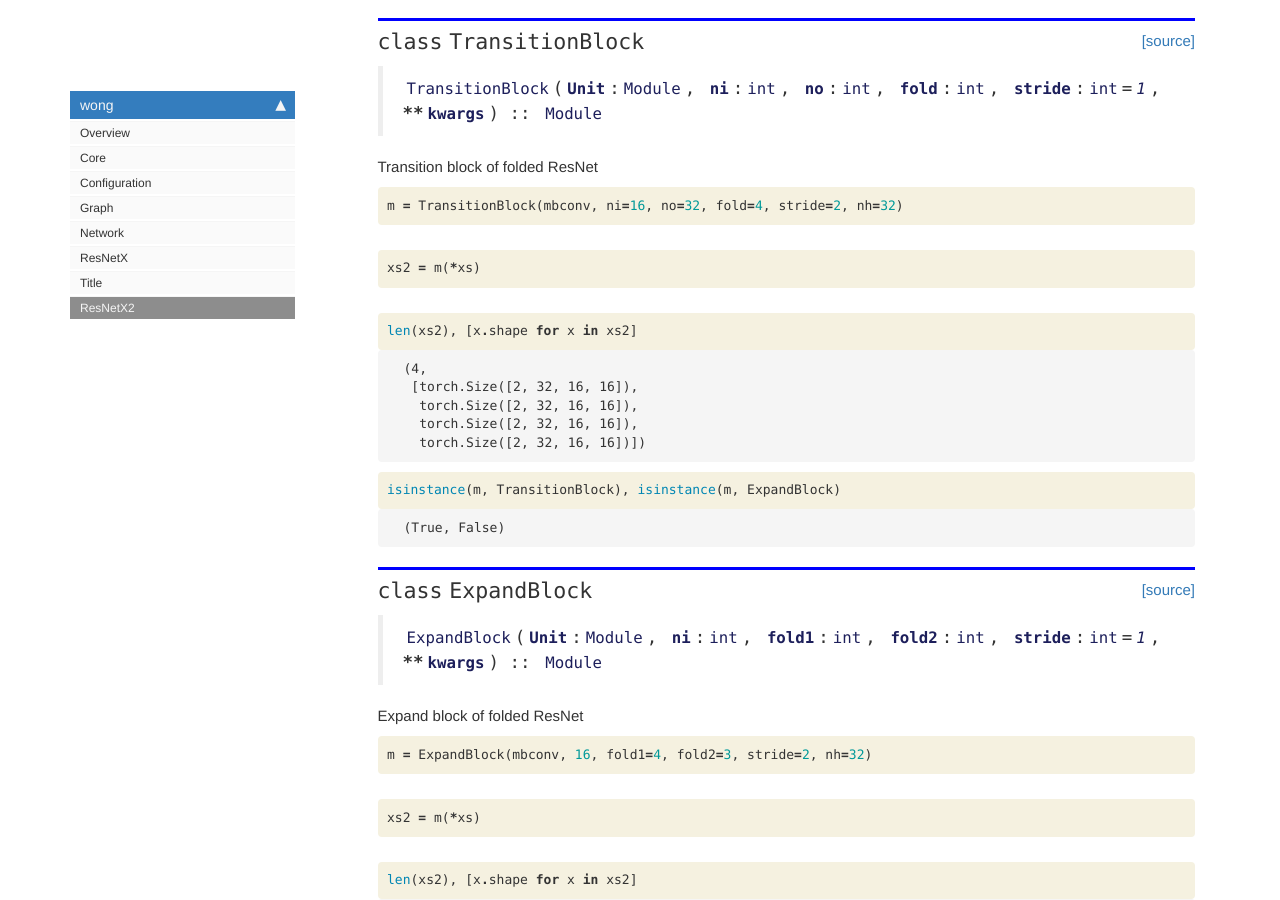
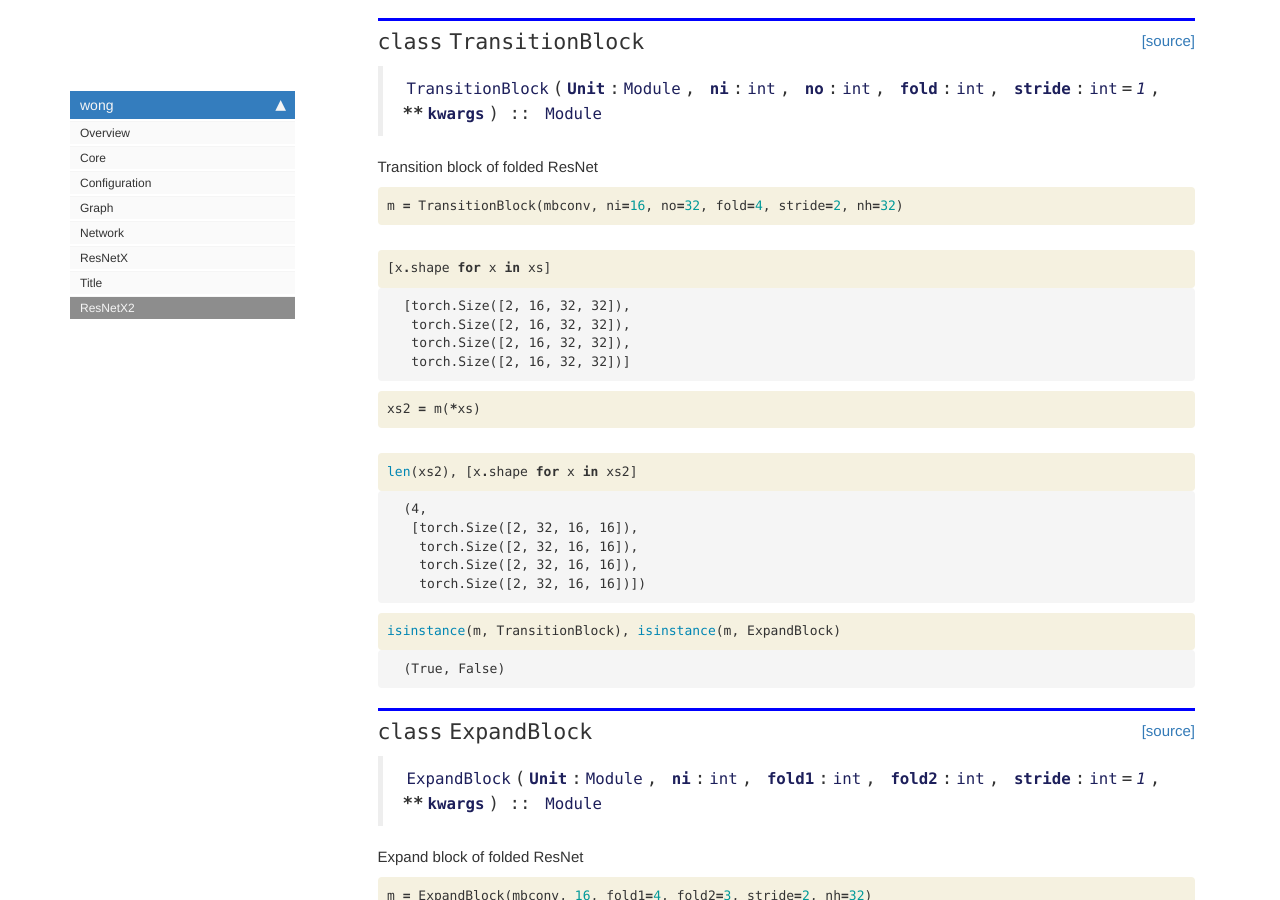
Before and after one commit to keepsimpler/wong, a Jekyll site: the page built from docs/resnetx2.html, in a window 1280 px wide and 900 px high, scrolled down 1184 px. Built offline with Jekyll 4.4.1, drawn with Linux system fonts in a browser that asks for light colours; nearby versions of some CDN libraries; comment, search, counter and statistics services are not loaded.

Commit message:
add TransitionBlock

```diff
--- a/docs/resnetx2.html
+++ b/docs/resnetx2.html
@@ -189,6 +189,38 @@ summary: "a folded ResNet"
 
 <div class="inner_cell">
     <div class="input_area">
+<div class=" highlight hl-ipython3"><pre><span></span><span class="p">[</span><span class="n">x</span><span class="o">.</span><span class="n">shape</span> <span class="k">for</span> <span class="n">x</span> <span class="ow">in</span> <span class="n">xs</span><span class="p">]</span>
+</pre></div>
+
+    </div>
+</div>
+</div>
+
+<div class="output_wrapper">
+<div class="output">
+
+<div class="output_area">
+
+
+
+<div class="output_text output_subarea output_execute_result">
+<pre>[torch.Size([2, 16, 32, 32]),
+ torch.Size([2, 16, 32, 32]),
+ torch.Size([2, 16, 32, 32]),
+ torch.Size([2, 16, 32, 32])]</pre>
+</div>
+
+</div>
+
+</div>
+</div>
+
+</div>
+<div class="cell border-box-sizing code_cell rendered">
+<div class="input">
+
+<div class="inner_cell">
+    <div class="input_area">
 <div class=" highlight hl-ipython3"><pre><span></span><span class="n">xs2</span> <span class="o">=</span> <span class="n">m</span><span class="p">(</span><span class="o">*</span><span class="n">xs</span><span class="p">)</span>
 </pre></div>
 
@@ -271,7 +303,7 @@ summary: "a folded ResNet"
 
 
 <div class="output_markdown rendered_html output_subarea ">
-<h2 id="ExpandBlock" class="doc_header"><code>class</code> <code>ExpandBlock</code><a href="https://github.com/keepsimpler/wong/tree/master/wong/resnetx2.py#L47" class="source_link" style="float:right">[source]</a></h2><blockquote><p><code>ExpandBlock</code>(<strong><code>Unit</code></strong>:<code>Module</code>, <strong><code>ni</code></strong>:<code>int</code>, <strong><code>fold1</code></strong>:<code>int</code>, <strong><code>fold2</code></strong>:<code>int</code>, <strong><code>stride</code></strong>:<code>int</code>=<em><code>1</code></em>, <strong>**<code>kwargs</code></strong>) :: <code>Module</code></p>
+<h2 id="ExpandBlock" class="doc_header"><code>class</code> <code>ExpandBlock</code><a href="https://github.com/keepsimpler/wong/tree/master/wong/resnetx2.py#L56" class="source_link" style="float:right">[source]</a></h2><blockquote><p><code>ExpandBlock</code>(<strong><code>Unit</code></strong>:<code>Module</code>, <strong><code>ni</code></strong>:<code>int</code>, <strong><code>fold1</code></strong>:<code>int</code>, <strong><code>fold2</code></strong>:<code>int</code>, <strong><code>stride</code></strong>:<code>int</code>=<em><code>1</code></em>, <strong>**<code>kwargs</code></strong>) :: <code>Module</code></p>
 </blockquote>
 <p>Expand block of folded ResNet</p>
 
@@ -353,7 +385,7 @@ summary: "a folded ResNet"
 
 
 <div class="output_markdown rendered_html output_subarea ">
-<h2 id="ResNetX2" class="doc_header"><code>class</code> <code>ResNetX2</code><a href="https://github.com/keepsimpler/wong/tree/master/wong/resnetx2.py#L73" class="source_link" style="float:right">[source]</a></h2><blockquote><p><code>ResNetX2</code>(<strong><code>Stem</code></strong>, <strong><code>Unit</code></strong>, <strong><code>folds</code></strong>:<code>tuple</code>, <strong><code>ni</code></strong>:<code>int</code>, <strong><code>num_nodes</code></strong>:<code>tuple</code>, <strong><code>bottle_scale</code></strong>:<code>int</code>=<em><code>1</code></em>, <strong><code>first_downsample</code></strong>:<code>bool</code>=<em><code>False</code></em>, <strong><code>tail_all</code></strong>:<code>bool</code>=<em><code>True</code></em>, <strong><code>c_in</code></strong>:<code>int</code>=<em><code>3</code></em>, <strong><code>c_out</code></strong>:<code>int</code>=<em><code>10</code></em>, <strong>**<code>kwargs</code></strong>) :: <code>Module</code></p>
+<h2 id="ResNetX2" class="doc_header"><code>class</code> <code>ResNetX2</code><a href="https://github.com/keepsimpler/wong/tree/master/wong/resnetx2.py#L82" class="source_link" style="float:right">[source]</a></h2><blockquote><p><code>ResNetX2</code>(<strong><code>Stem</code></strong>, <strong><code>Unit</code></strong>, <strong><code>folds</code></strong>:<code>tuple</code>, <strong><code>ni</code></strong>:<code>int</code>, <strong><code>num_nodes</code></strong>:<code>tuple</code>, <strong><code>bottle_scale</code></strong>:<code>int</code>=<em><code>1</code></em>, <strong><code>first_downsample</code></strong>:<code>bool</code>=<em><code>False</code></em>, <strong><code>tail_all</code></strong>:<code>bool</code>=<em><code>True</code></em>, <strong><code>c_in</code></strong>:<code>int</code>=<em><code>3</code></em>, <strong><code>c_out</code></strong>:<code>int</code>=<em><code>10</code></em>, <strong>**<code>kwargs</code></strong>) :: <code>Module</code></p>
 </blockquote>
 <p>A folded resnet, using Expand.</p>
 
@@ -437,7 +469,7 @@ summary: "a folded ResNet"
 
 
 <div class="output_markdown rendered_html output_subarea ">
-<h2 id="ResNetXTransition" class="doc_header"><code>class</code> <code>ResNetXTransition</code><a href="https://github.com/keepsimpler/wong/tree/master/wong/resnetx2.py#L120" class="source_link" style="float:right">[source]</a></h2><blockquote><p><code>ResNetXTransition</code>(<strong><code>Stem</code></strong>, <strong><code>Unit</code></strong>, <strong><code>fold</code></strong>:<code>int</code>, <strong><code>nis</code></strong>:<code>tuple</code>, <strong><code>num_nodes</code></strong>:<code>tuple</code>, <strong><code>bottle_scale</code></strong>:<code>int</code>=<em><code>1</code></em>, <strong><code>first_downsample</code></strong>:<code>bool</code>=<em><code>False</code></em>, <strong><code>tail_all</code></strong>:<code>bool</code>=<em><code>True</code></em>, <strong><code>c_in</code></strong>:<code>int</code>=<em><code>3</code></em>, <strong><code>c_out</code></strong>:<code>int</code>=<em><code>10</code></em>, <strong>**<code>kwargs</code></strong>) :: <code>Module</code></p>
+<h2 id="ResNetXTransition" class="doc_header"><code>class</code> <code>ResNetXTransition</code><a href="https://github.com/keepsimpler/wong/tree/master/wong/resnetx2.py#L129" class="source_link" style="float:right">[source]</a></h2><blockquote><p><code>ResNetXTransition</code>(<strong><code>Stem</code></strong>, <strong><code>Unit</code></strong>, <strong><code>fold</code></strong>:<code>int</code>, <strong><code>nis</code></strong>:<code>tuple</code>, <strong><code>num_nodes</code></strong>:<code>tuple</code>, <strong><code>bottle_scale</code></strong>:<code>int</code>=<em><code>1</code></em>, <strong><code>first_downsample</code></strong>:<code>bool</code>=<em><code>False</code></em>, <strong><code>tail_all</code></strong>:<code>bool</code>=<em><code>True</code></em>, <strong><code>c_in</code></strong>:<code>int</code>=<em><code>3</code></em>, <strong><code>c_out</code></strong>:<code>int</code>=<em><code>10</code></em>, <strong>**<code>kwargs</code></strong>) :: <code>Module</code></p>
 </blockquote>
 <p>A folded resnet using Transition.</p>
 
```
Also changed, not shown: wong/resnetx2.py (+13 -4 lines), 1 other file.
